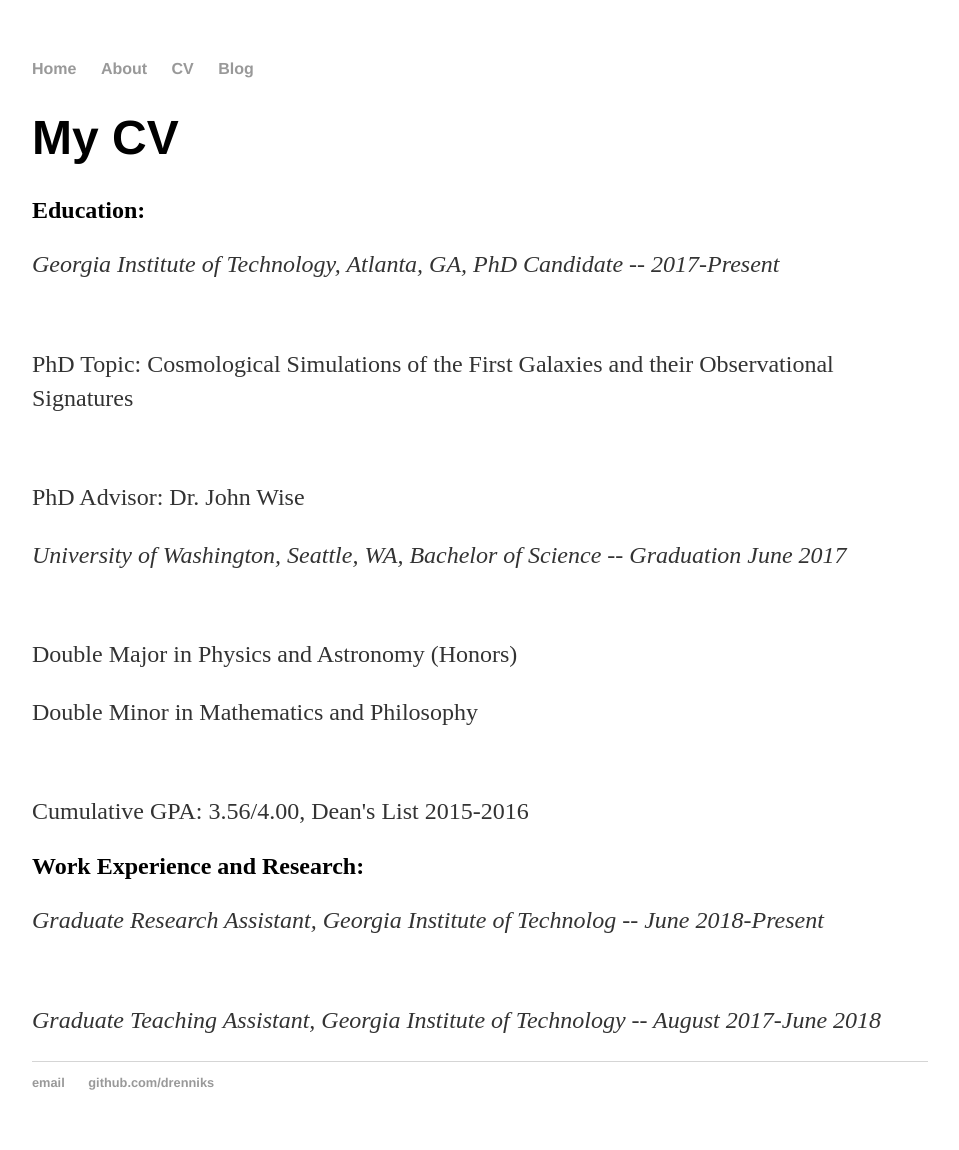
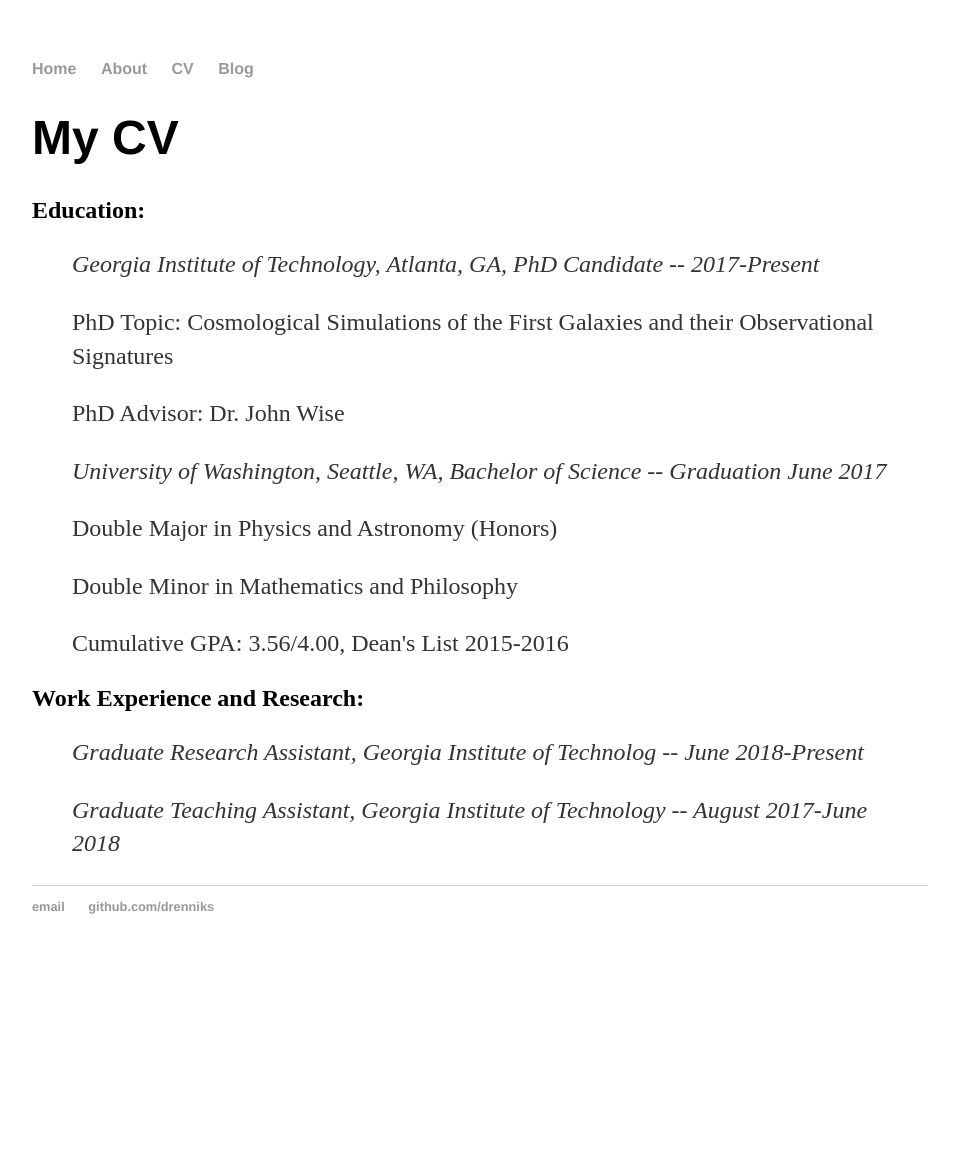
Before and after one commit to drenniks/testsite, a Jekyll site: the page built from cv/index.html, in a window 1280 px wide. Shown: the whole page, without its empty margins (160-1119 px from the left). Built offline with Jekyll 4.4.1, drawn with Linux system fonts in a browser that asks for light colours; after the commit the page ends 974 px from its top, so only the background shows below that.

Commit message:
Update index.html

```diff
--- a/cv/index.html
+++ b/cv/index.html
@@ -4,19 +4,24 @@
 ---
 <div class="blurb">
 	<h1>My CV</h1>
+
   	<h2>Education:</h2>
-	<p><em>Georgia Institute of Technology, Atlanta, GA, PhD Candidate -- 2017-Present</em></p>
-	&nbsp;&nbsp;&nbsp;&nbsp;&nbsp;&nbsp;<p>PhD Topic: Cosmological Simulations of the First Galaxies and their Observational Signatures</p>
-	&nbsp;&nbsp;&nbsp;&nbsp;&nbsp;&nbsp;<p>PhD Advisor: Dr. John Wise</p>
-	<p><em>University of Washington, Seattle, WA, Bachelor of Science -- Graduation June 2017</em></p>
-	&nbsp;&nbsp;&nbsp;&nbsp;&nbsp;&nbsp;<p>Double Major in Physics and Astronomy (Honors)</p>
-	<p>Double Minor in Mathematics and Philosophy</p>
-	&nbsp;&nbsp;&nbsp;&nbsp;&nbsp;&nbsp;<p>Cumulative GPA: 3.56/4.00, Dean's List 2015-2016</p>
+	<blockquote>
+		<p><em>Georgia Institute of Technology, Atlanta, GA, PhD Candidate -- 2017-Present</em></p>
+		<p>PhD Topic: Cosmological Simulations of the First Galaxies and their Observational Signatures</p>
+		<p>PhD Advisor: Dr. John Wise</p>
+
+		<p><em>University of Washington, Seattle, WA, Bachelor of Science -- Graduation June 2017</em></p>
+		<p>Double Major in Physics and Astronomy (Honors)</p>
+		<p>Double Minor in Mathematics and Philosophy</p>
+		<p>Cumulative GPA: 3.56/4.00, Dean's List 2015-2016</p>
+	</blockquote>
 
 	<h2>Work Experience and Research:</h2>
-	<p><em>Graduate Research Assistant, Georgia Institute of Technolog -- June 2018-Present</em></p>
-	&nbsp;&nbsp;&nbsp;&nbsp;&nbsp;&nbsp;<p><em>Graduate Teaching Assistant, Georgia Institute of Technology -- August 2017-June 2018</em></p>
-
+	<blockquote>
+		<p><em>Graduate Research Assistant, Georgia Institute of Technolog -- June 2018-Present</em></p>
+		<p><em>Graduate Teaching Assistant, Georgia Institute of Technology -- August 2017-June 2018</em></p>
+  	</blockquote>
 
 	<p></p>
 </div><!-- /.blurb -->
```
